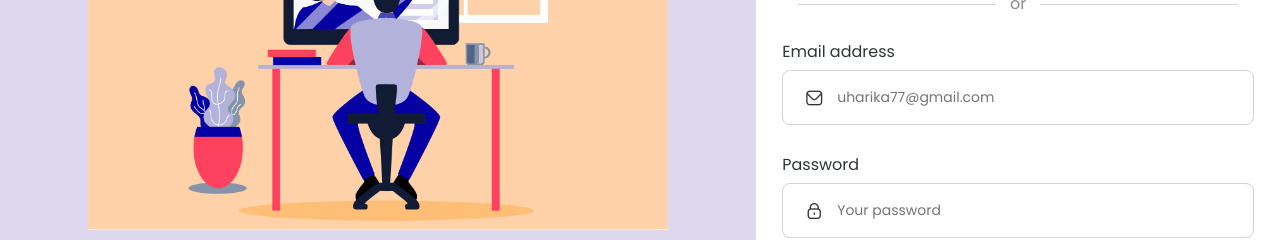
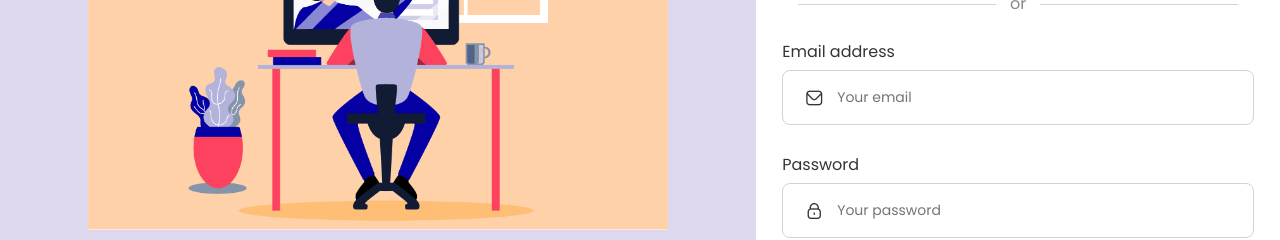
Before and after one commit to uharika77/Etudier-Learning-Platform, a plain HTML site: page signup.html in a window 1280 px wide. Shown: the part 303-543 px from the top of the page. Drawn offline with nearby package versions, Linux system fonts and the light colour scheme.

Commit message:
Update signup.html

```diff
--- a/signup.html
+++ b/signup.html
@@ -36,7 +36,7 @@
               <label for="email">Email address</label>
               <div class="email-input-container">
                 <i class="fi fi-rr-envelope icon-email"></i>
-                <input type="email" name="email_address" placeholder="uharika77@gmail.com" id="email">
+                <input type="email" name="email_address" placeholder="Your email" id="email">
               </div>
               <label for="password">Password</label>
 
```
